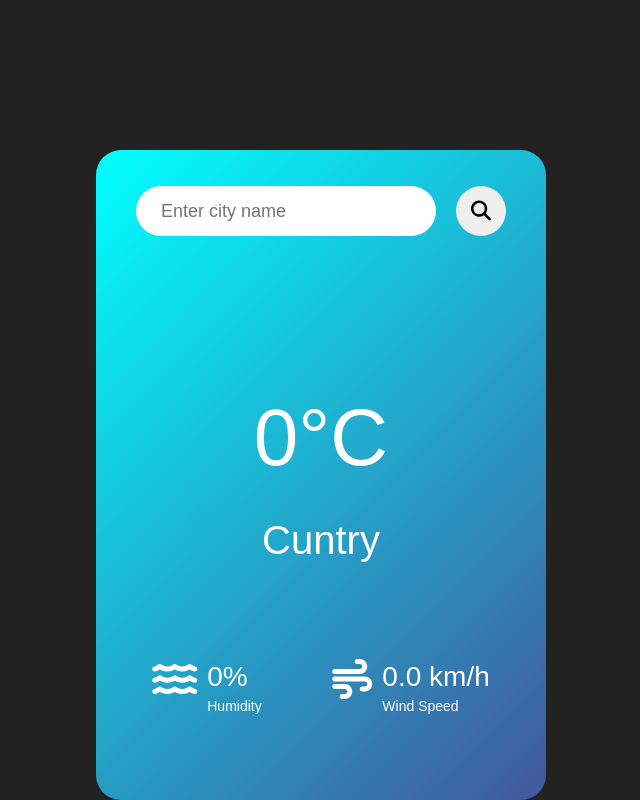
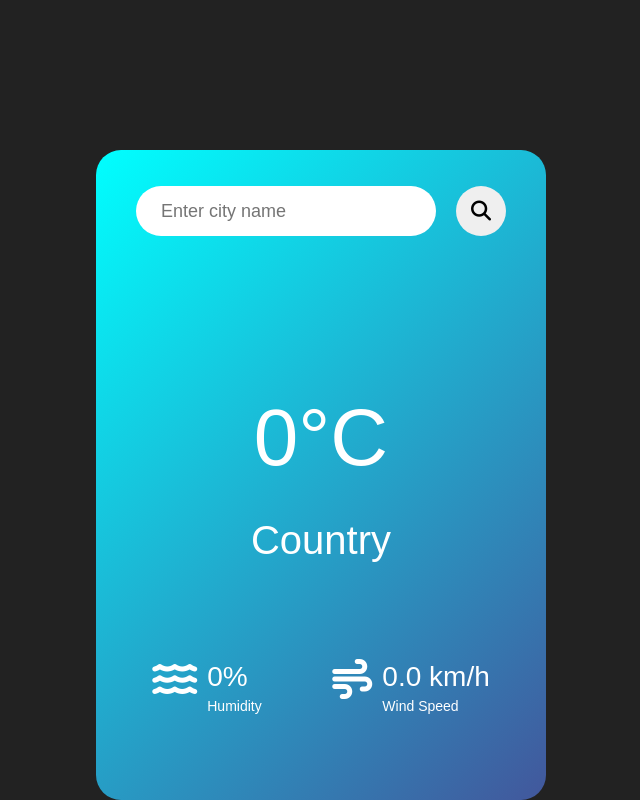
Before and after one commit to 85Astatine/simple_weather_app, a plain HTML site: page index.html in a window 1280 px wide. Shown: the whole page, without its empty margins (319-959 px from the left). Drawn offline with Linux system fonts and the light colour scheme; no server answers.

Commit message:
index.html

```diff
--- a/index.html
+++ b/index.html
@@ -16,7 +16,7 @@
         <div class="weather_1">
             <img src="" alt="">
             <p class="tempareture">0°C</p>
-            <p class="place">Cuntry</p>
+            <p class="place">Country</p>
         </div>
         <div class="weather_2">
             <div class="humidity">
```
